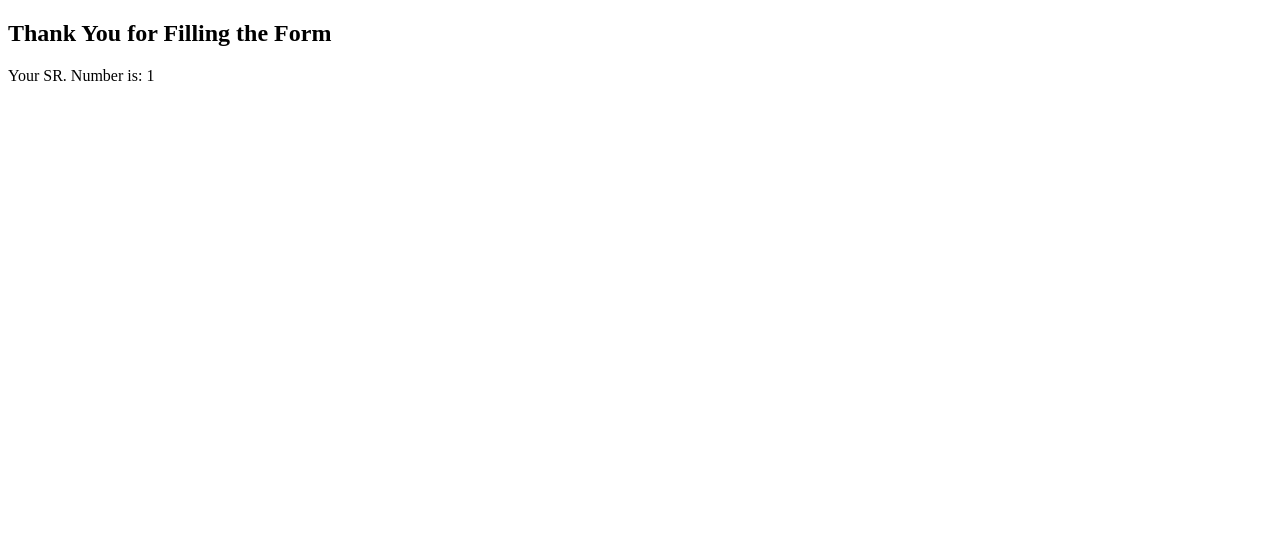
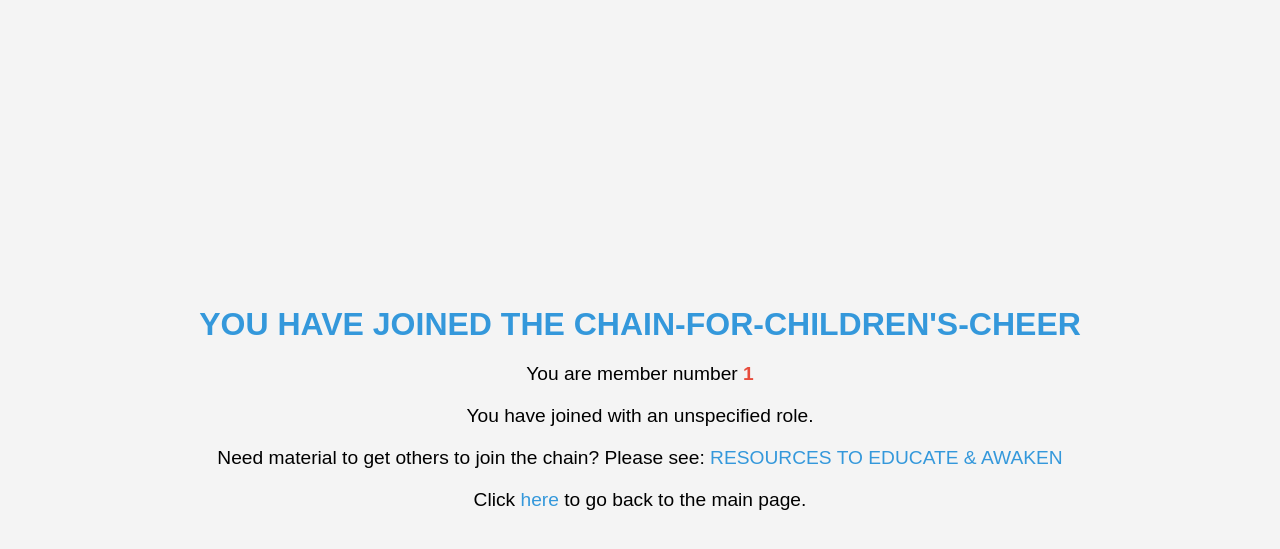
Before and after one commit to imadchougle/CHAIN-FOR-CHILDREN-S-CHEER-WEB-FORM, a Django app: page /thank_you/1/ in a window 1280 px wide. Shown: the top 549 px of the page. Run offline with Django 4.2, Linux system fonts and the light colour scheme; data comes from the database, SQL or seed files in the repository; both versions use the stored data as it was after the commit.

Commit message:
created css for thank_you.html

```diff
--- a/webformapp/templates/webformapp/thank_you.html
+++ b/webformapp/templates/webformapp/thank_you.html
@@ -1,11 +1,66 @@
-<!-- webformapp/templates/webformapp/thank_you.html -->
 <!DOCTYPE html>
-<html>
+<html lang="en">
 <head>
+    <meta charset="UTF-8">
+    <meta name="viewport" content="width=device-width, initial-scale=1.0">
     <title>Thank You</title>
+    <style>
+        body {
+            font-family: 'Arial', sans-serif;
+            background-color: #f4f4f4;
+            text-align: center;
+            margin: 0;
+            padding: 0;
+            display: flex;
+            flex-direction: column;
+            align-items: center;
+            justify-content: center;
+            height: 100vh;
+        }
+
+        h2 {
+            color: #3498db;
+            font-size: 2em;
+            margin-bottom: 10px;
+        }
+
+        p {
+            font-size: 1.2em;
+            margin: 10px 0;
+        }
+
+        b {
+            color: #e74c3c;
+        }
+
+        a {
+            color: #3498db;
+            text-decoration: none;
+        }
+
+        a:hover {
+            text-decoration: underline;
+        }
+    </style>
 </head>
 <body>
-    <h2>Thank You for Filling the Form</h2>
-    <p>Your SR. Number is: {{ sr_number }}</p>
+    <h2>YOU HAVE JOINED THE CHAIN-FOR-CHILDREN'S-CHEER</h2>
+
+    <p>You are member number <b>{{sr_number}}</b> </p>
+
+    {% if selected_radio_button == 'Active Ant' %}
+    <p>You have joined as an <b>Active Ant.</b> Do not forget to convince at least <b>2</b> more people to join the chain!</p>
+    {% elif selected_radio_button == 'Speedy Sparrow' %}
+        <p>You have joined as a <b>Speedy Sparrow.</b> Do not forget to convince at least <b>5</b> more people to join the chain!</p>
+    {% elif selected_radio_button == 'Electric Elephant' %}
+        <p>You have joined as an <b>Electric Elephant.</b> Do not forget to convince at least <b>20</b> more people to join the chain!</p>
+    {% else %}
+        <p>You have joined with an unspecified role.</p>
+    {% endif %}
+
+    <p>Need material to get others to join the chain? Please see: <a href='https://happy22kids.uho.org.in/resources.html'>RESOURCES TO EDUCATE & AWAKEN</a></p>
+
+    <p>Click <a href="{% url 'webform_view' %}">here</a> to go back to the main page.</p>
+
 </body>
 </html>
--- a/webformapp/views.py
+++ b/webformapp/views.py
@@ -20,4 +20,7 @@ def display_data_view(request):
 
 
 def thank_you_view(request, sr_number):
-    return render(request, 'webformapp/thank_you.html', {'sr_number': sr_number})
+    instance = FormData.objects.get(id=sr_number)
+    selected_radio_button = instance.radio_buttons
+
+    return render(request, 'webformapp/thank_you.html', {'sr_number': sr_number, 'selected_radio_button': selected_radio_button})
```
Also changed, not shown: db.sqlite3.
